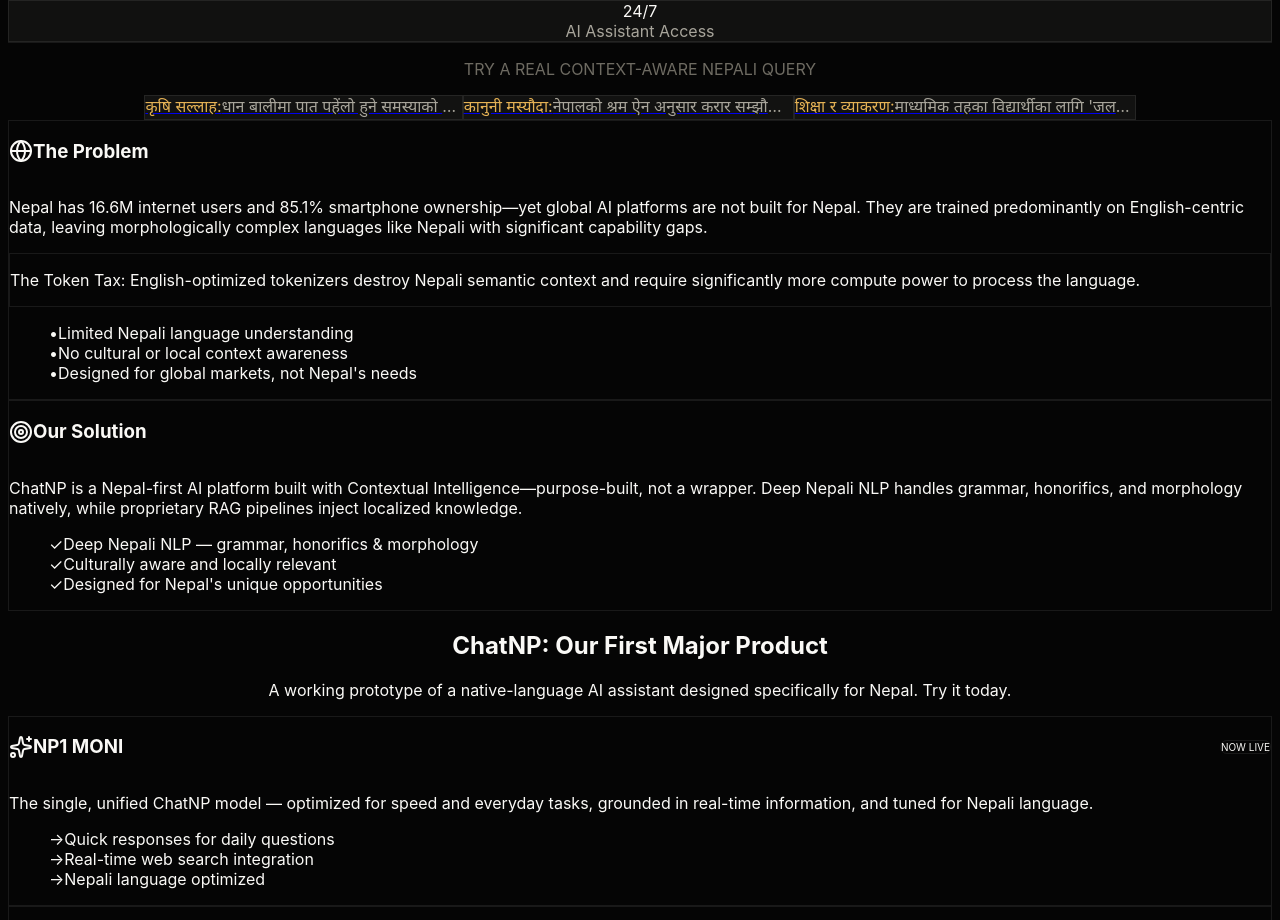
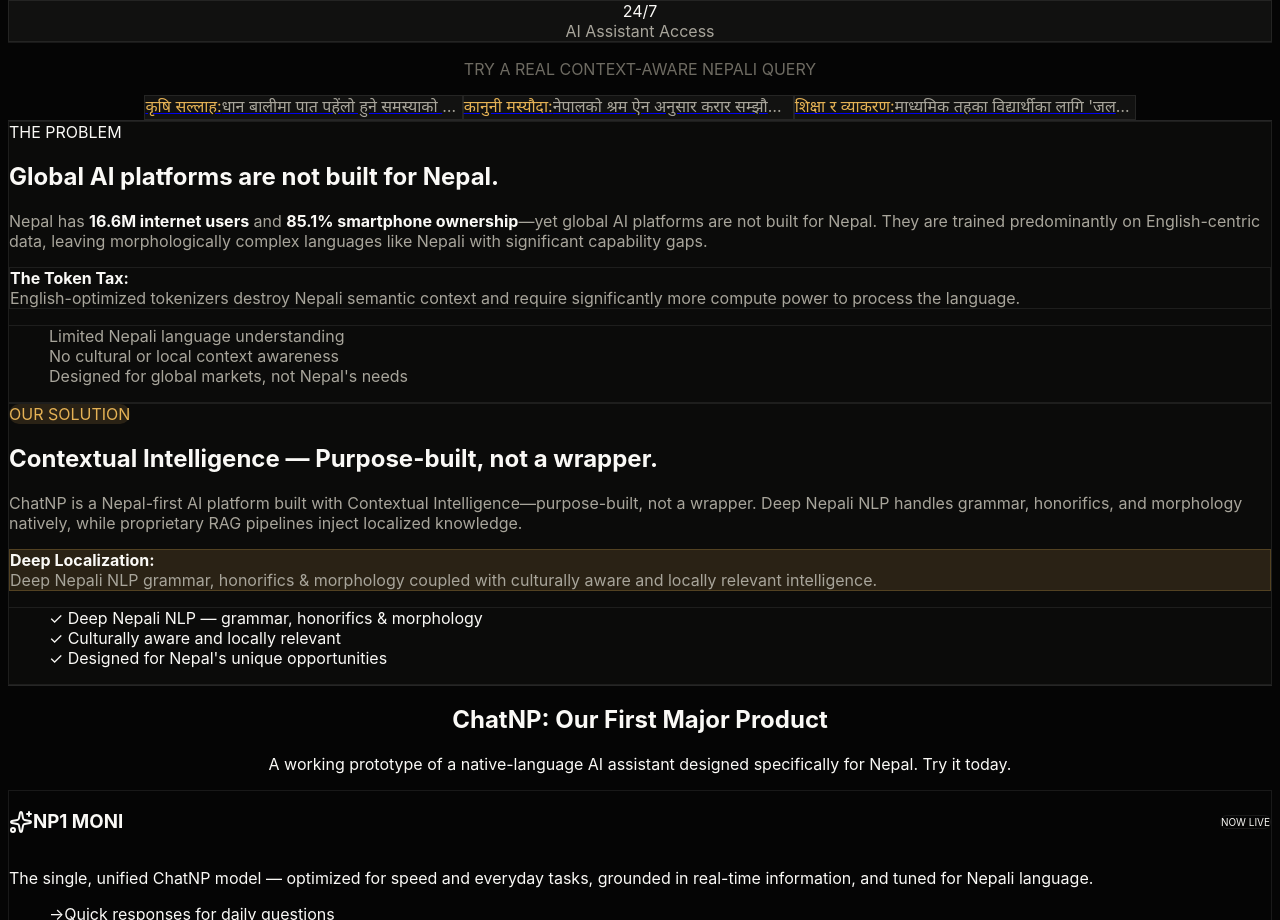
Before and after one commit to ganeshinunited-dot/Chatnepal, a Next.js app: page / in a window 1280 px wide. Shown: the part 2560-3480 px from the top of the page. Built offline with nearby package versions, Linux system fonts and the light colour scheme.

Commit message:
Update ProblemSolution.tsx

```diff
--- a/components/ProblemSolution.tsx
+++ b/components/ProblemSolution.tsx
@@ -1,78 +1,83 @@
-"use client";
-import { motion } from "motion/react";
-import { Globe, Target } from "lucide-react";
+import React from "react";
 
-export function ProblemSolution() {
+export const ProblemSolution: React.FC = () => {
   return (
-    <section className="mx-auto w-full max-w-7xl scroll-mt-32 px-4 sm:px-6">
-      <div className="grid lg:grid-cols-2 gap-12 lg:gap-16 items-center">
-        {/* Problem */}
-        <motion.div
-          initial={{ opacity: 0, x: -20 }}
-          whileInView={{ opacity: 1, x: 0 }}
-          viewport={{ once: true }}
-          transition={{ duration: 0.6 }}
-          className="rounded-2xl border border-red-500/10 bg-red-500/5 p-8 md:p-10 backdrop-blur-sm"
-        >
-          <div className="flex items-center gap-3 mb-6">
-            <Globe className="w-6 h-6 text-red-400" />
-            <h3 className="text-xl font-semibold text-white">The Problem</h3>
+    <section className="py-20 md:py-28 bg-[var(--bg-surface)] border-y border-[var(--border-card)]">
+      <div className="max-w-6xl mx-auto px-4 sm:px-6 lg:px-8">
+        <div className="grid grid-cols-1 lg:grid-cols-2 gap-12 lg:gap-16 items-stretch">
+          {/* The Problem */}
+          <div className="p-8 sm:p-10 rounded-3xl bg-[var(--bg-base)] border border-[var(--border-card)] flex flex-col justify-between">
+            <div>
+              <div className="inline-flex items-center px-3 py-1 rounded-full text-xs font-semibold uppercase tracking-wider bg-red-500/10 text-red-600 dark:text-red-400 mb-6">
+                The Problem
               </div>
-          <p className="text-zinc-300 leading-relaxed mb-4">
-            Nepal has <span className="text-white font-medium">16.6M internet users</span> and <span className="text-white font-medium">85.1% smartphone ownership</span>—yet global AI platforms are not built for Nepal. They are trained predominantly on English-centric data, leaving morphologically complex languages like Nepali with significant capability gaps.
+              <h2 className="text-2xl sm:text-3xl font-bold tracking-tight text-[var(--text-primary)]">
+                Global AI platforms are not built for Nepal.
+              </h2>
+              <p className="mt-4 text-sm sm:text-base text-[var(--text-secondary)] leading-relaxed">
+                Nepal has <strong className="text-[var(--text-primary)]">16.6M internet users</strong> and <strong className="text-[var(--text-primary)]">85.1% smartphone ownership</strong>—yet global AI platforms are not built for Nepal. They are trained predominantly on English-centric data, leaving morphologically complex languages like Nepali with significant capability gaps.
               </p>
-          <div className="rounded-xl border border-red-500/15 bg-black/20 px-4 py-3 mb-6">
-            <p className="text-sm text-zinc-300 leading-relaxed">
-              <span className="text-red-400 font-semibold">The Token Tax:</span> English-optimized tokenizers destroy Nepali semantic context and require significantly more compute power to process the language.
-            </p>
+
+              <div className="mt-6 p-4 rounded-xl border border-red-500/20 bg-red-500/5 text-xs text-[var(--text-secondary)] leading-relaxed">
+                <strong className="text-[var(--text-primary)] block mb-1">The Token Tax:</strong>
+                English-optimized tokenizers destroy Nepali semantic context and require significantly more compute power to process the language.
               </div>
-          <ul className="space-y-3">
-            <li className="flex gap-3">
-              <span className="text-red-400 font-bold">•</span>
-              <span className="text-zinc-400">Limited Nepali language understanding</span>
+            </div>
+
+            <ul className="mt-8 space-y-3 pt-6 border-t border-[var(--border-card)] text-sm text-[var(--text-secondary)]">
+              <li className="flex items-center gap-2">
+                <span className="w-1.5 h-1.5 rounded-full bg-red-500" />
+                Limited Nepali language understanding
               </li>
-            <li className="flex gap-3">
-              <span className="text-red-400 font-bold">•</span>
-              <span className="text-zinc-400">No cultural or local context awareness</span>
+              <li className="flex items-center gap-2">
+                <span className="w-1.5 h-1.5 rounded-full bg-red-500" />
+                No cultural or local context awareness
               </li>
-            <li className="flex gap-3">
-              <span className="text-red-400 font-bold">•</span>
-              <span className="text-zinc-400">Designed for global markets, not Nepal's needs</span>
+              <li className="flex items-center gap-2">
+                <span className="w-1.5 h-1.5 rounded-full bg-red-500" />
+                Designed for global markets, not Nepal&apos;s needs
               </li>
             </ul>
-        </motion.div>
+          </div>
 
-        {/* Solution */}
-        <motion.div
-          initial={{ opacity: 0, x: 20 }}
-          whileInView={{ opacity: 1, x: 0 }}
-          viewport={{ once: true }}
-          transition={{ duration: 0.6 }}
-          className="rounded-2xl border border-emerald-500/10 bg-emerald-500/5 p-8 md:p-10 backdrop-blur-sm"
-        >
-          <div className="flex items-center gap-3 mb-6">
-            <Target className="w-6 h-6 text-emerald-400" />
-            <h3 className="text-xl font-semibold text-white">Our Solution</h3>
+          {/* Our Solution */}
+          <div className="p-8 sm:p-10 rounded-3xl bg-[var(--bg-base)] border border-[var(--border-card)] flex flex-col justify-between">
+            <div>
+              <div className="inline-flex items-center px-3 py-1 rounded-full text-xs font-semibold uppercase tracking-wider bg-[var(--accent-gold-soft)] text-[var(--accent-gold)] mb-6">
+                Our Solution
               </div>
-          <p className="text-zinc-300 leading-relaxed mb-4">
-            ChatNP is a Nepal-first AI platform built with <span className="text-white font-medium">Contextual Intelligence</span>—purpose-built, not a wrapper. Deep Nepali NLP handles grammar, honorifics, and morphology natively, while proprietary RAG pipelines inject localized knowledge.
+              <h2 className="text-2xl sm:text-3xl font-bold tracking-tight text-[var(--text-primary)]">
+                Contextual Intelligence — Purpose-built, not a wrapper.
+              </h2>
+              <p className="mt-4 text-sm sm:text-base text-[var(--text-secondary)] leading-relaxed">
+                ChatNP is a Nepal-first AI platform built with Contextual Intelligence—purpose-built, not a wrapper. Deep Nepali NLP handles grammar, honorifics, and morphology natively, while proprietary RAG pipelines inject localized knowledge.
               </p>
-          <ul className="space-y-3">
-            <li className="flex gap-3">
-              <span className="text-emerald-400 font-bold">✓</span>
-              <span className="text-zinc-400">Deep Nepali NLP — grammar, honorifics &amp; morphology</span>
+
+              <div className="mt-6 p-4 rounded-xl border border-[var(--border-subtle)] bg-[var(--accent-gold-soft)] text-xs text-[var(--text-secondary)] leading-relaxed">
+                <strong className="text-[var(--text-primary)] block mb-1">Deep Localization:</strong>
+                Deep Nepali NLP grammar, honorifics & morphology coupled with culturally aware and locally relevant intelligence.
+              </div>
+            </div>
+
+            <ul className="mt-8 space-y-3 pt-6 border-t border-[var(--border-card)] text-sm text-[var(--text-secondary)]">
+              <li className="flex items-center gap-2 text-[var(--text-primary)] font-medium">
+                <span className="w-1.5 h-1.5 rounded-full bg-[var(--accent-gold)]" />
+                ✓ Deep Nepali NLP — grammar, honorifics & morphology
               </li>
-            <li className="flex gap-3">
-              <span className="text-emerald-400 font-bold">✓</span>
-              <span className="text-zinc-400">Culturally aware and locally relevant</span>
+              <li className="flex items-center gap-2 text-[var(--text-primary)] font-medium">
+                <span className="w-1.5 h-1.5 rounded-full bg-[var(--accent-gold)]" />
+                ✓ Culturally aware and locally relevant
               </li>
-            <li className="flex gap-3">
-              <span className="text-emerald-400 font-bold">✓</span>
-              <span className="text-zinc-400">Designed for Nepal's unique opportunities</span>
+              <li className="flex items-center gap-2 text-[var(--text-primary)] font-medium">
+                <span className="w-1.5 h-1.5 rounded-full bg-[var(--accent-gold)]" />
+                ✓ Designed for Nepal&apos;s unique opportunities
               </li>
             </ul>
-        </motion.div>
+          </div>
+        </div>
       </div>
     </section>
   );
-}
+};
+
+export default ProblemSolution;
```
Lines whose indentation alone changed are shown as unchanged.
